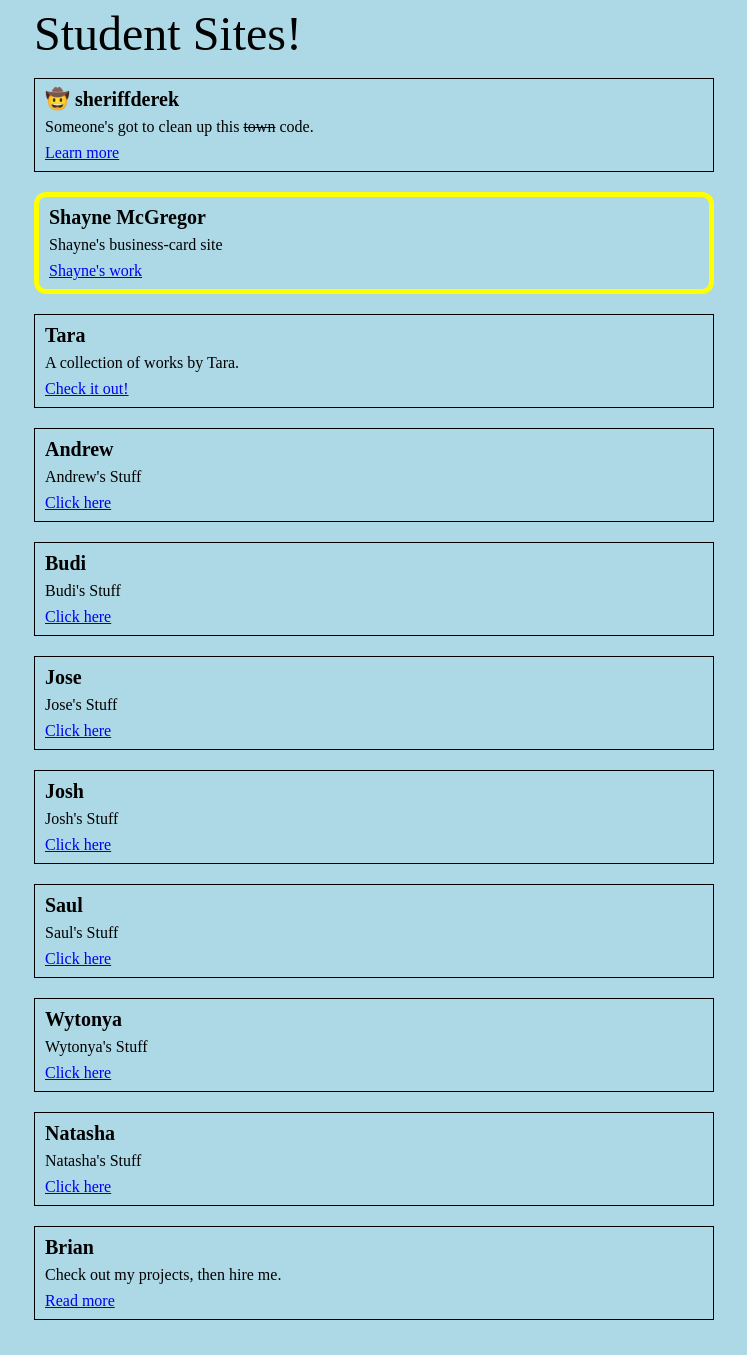
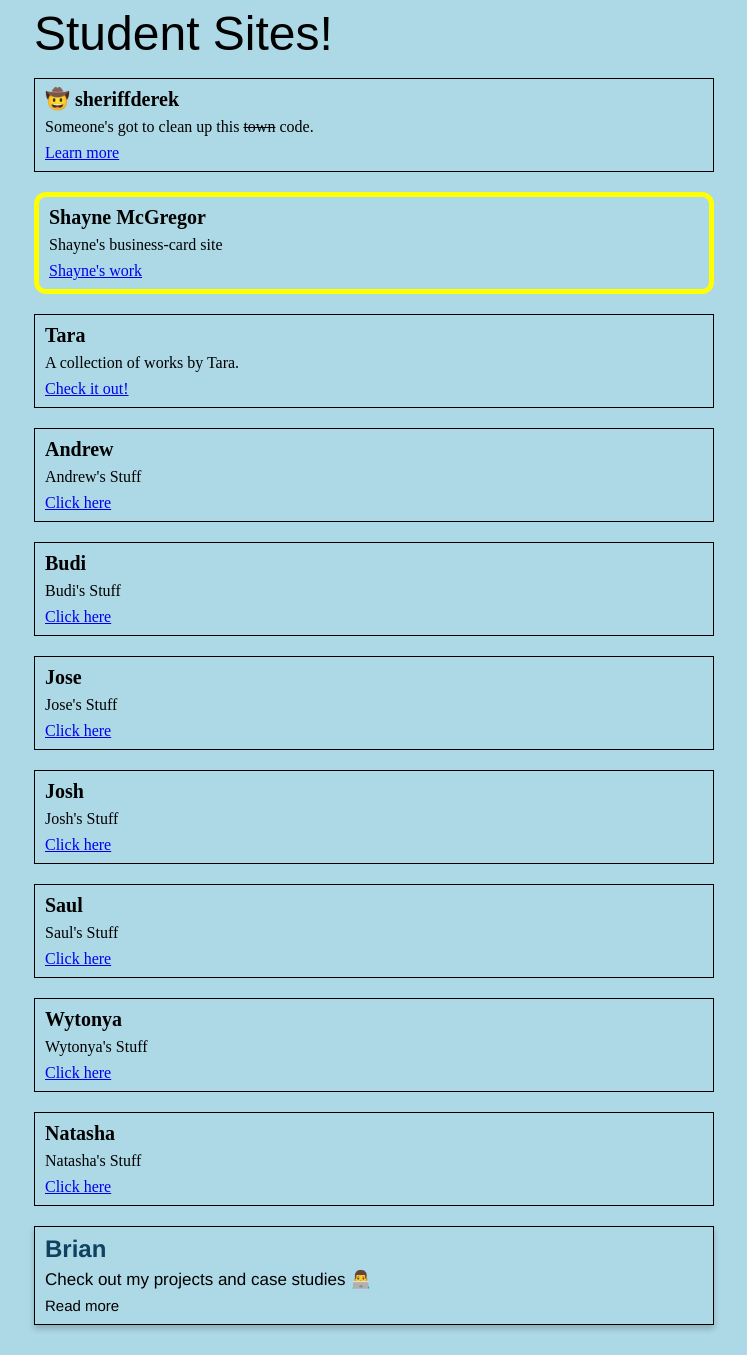
Before and after one commit to perpetual-education-personal/alpha-three-homepage, a PHP site: page / in a window 1280 px wide. Shown: the whole page, without its empty margins (266-1013 px from the left). Before the commit the page ends 1320 px from the top, so only its background shows below. Run offline with PHP 8.4, Linux system fonts and the light colour scheme.

Commit message:
add brian-theme styles

```diff
--- a/index.html
+++ b/index.html
@@ -76,10 +76,10 @@
           <a href="natmorrison" target="natasha">Click here</a>
         </div>
 
-        <div class="student">
+        <div class="student" id="bdlowery-theme">
           <h2>Brian</h2>
-          <p>Check out my projects, then hire me.</p>
-          <a href="bdlowery" target="bdlowery">Read more</a>
+          <p>Check out my projects and case studies 👨‍💻️</p>
+          <a href="bdlowery" target="bdlowery"><span>Read more</span></a>
         </div>
       </section>
     </div>
--- a/style.css
+++ b/style.css
@@ -1,10 +1,5 @@
-@import 'meyer-reset.css';
-
-/* Setup */
-* {
-	box-sizing: border-box;
-}
-
+@import "meyer-reset.css";
+@import "setup.css";
 
 /* Structure */
 .inner-column {
@@ -14,6 +9,11 @@
   padding: 10px;
 }
 
+/* Undo setup.css link treatmeant until everyone has their own link styles. */
+a {
+  color: #0000ee;
+  text-decoration: underline;
+}
 
 /* Style */
 body {
@@ -21,10 +21,9 @@ body {
 }
 
 h1 {
-	font-family: san-serif;
+  font-family: sans-serif;
   font-size: 48px;
 }
-
 
 /* Components */
 .student {
@@ -48,10 +47,44 @@ h1 {
   display: inline-block;
 }
 
-
 /*SHAYNE CLASS*/
 .student.shayne {
-
   border: 5px solid yellow;
   border-radius: 12px;
 }
+
+#bdlowery-theme {
+  box-shadow: 0 4px 6px 0 hsla(0, 0%, 0%, 0.2);
+}
+
+#bdlowery-theme h2 {
+  font-size: 24px;
+  font-weight: 700;
+  font-family: "Helvetica Neue", Helvetica, sans-serif;
+  color: #0f425e;
+}
+
+#bdlowery-theme p {
+  font-family: "Helvetica Neue", Helvetica, sans-serif;
+  font-size: 17px;
+}
+
+#bdlowery-theme a {
+  font-family: "Helvetica Neue", Helvetica, sans-serif;
+  font-size: 15px;
+  color: #000000;
+  text-decoration: none;
+}
+
+#bdlowery-theme a span {
+  background-image: linear-gradient(currentColor, currentColor);
+  background-position: left bottom 0px;
+  background-repeat: no-repeat;
+  background-size: 0% 1px;
+  transition: 0.25s ease-in-out;
+}
+
+#bdlowery-theme a:hover span {
+  background-size: 100% 1px;
+  transition: 0.25s ease-in-out;
+}
```
Lines whose indentation alone changed are shown as unchanged.
